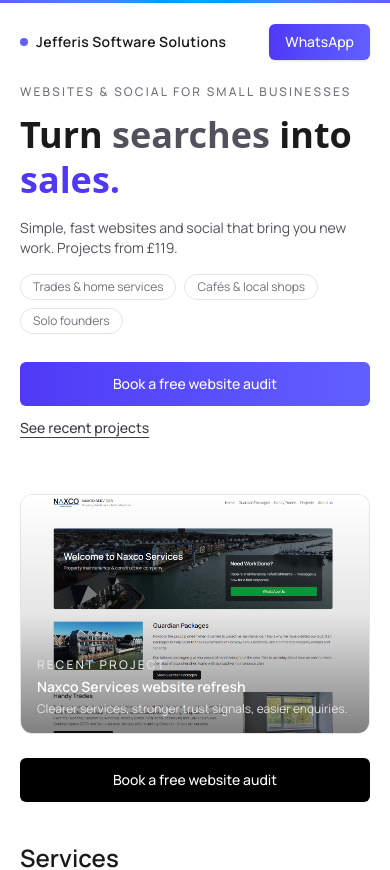
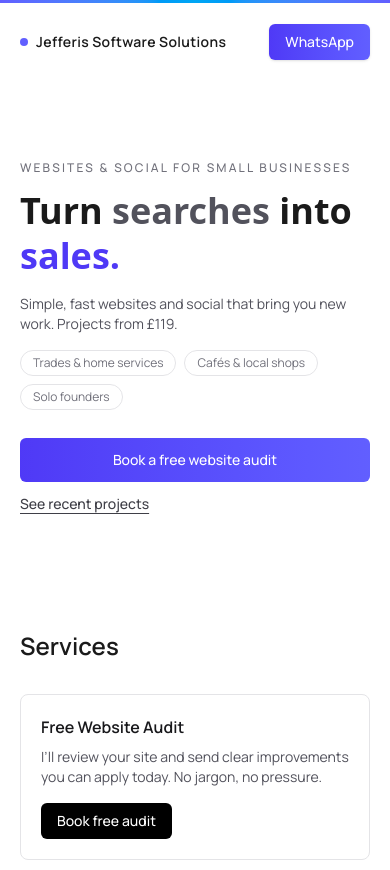
Before and after one commit to finnjefferis/jss, a Next.js app: page / in a window 390 px wide. Shown: the top 870 px of the page. Built offline with nearby package versions, Linux system fonts and the light colour scheme.

Commit message:
updated mobile cta

```diff
--- a/src/app/page.tsx
+++ b/src/app/page.tsx
@@ -179,36 +179,7 @@ export default function Page() {
     </svg>
   </div>
 
-  {/* MOBILE HERO (image) */}
-  <div className="md:hidden">
-    <div className="relative mt-4 h-60 w-full overflow-hidden rounded-xl border border-zinc-200 bg-zinc-50">
-      <Image
-        src="/naxco1.png"
-        alt="Example website built by Jefferis Software Solutions"
-        fill
-        className="object-cover"
-      />
-      <div className="absolute inset-0 bg-gradient-to-t from-black/50 via-black/10 to-transparent" />
-      <div className="absolute bottom-4 left-4 right-4">
-        <p className="text-xs font-medium uppercase tracking-[0.18em] text-zinc-200">
-          Recent project
-        </p>
-        <p className="mt-1 text-sm font-semibold text-white">
-          Naxco Services website refresh
-        </p>
-        <p className="mt-1 text-xs text-zinc-200">
-          Clearer services, stronger trust signals, easier enquiries.
-        </p>
-      </div>
-    </div>
 
-    <a
-      href="https://wa.me/447939309355?text=Hi%20Finn%2C%20I'd%20like%20a%20FREE%20website%20audit."
-      className="mt-6 block w-full rounded-md bg-black px-6 py-3 text-center text-sm font-medium text-white hover:bg-zinc-800"
-    >
-      Book a free website audit
-    </a>
-  </div>
 </section>
 
 
@@ -461,7 +432,7 @@ function HeroText() {
         </a>
         <a
           href="#recent-work"
-          className="text-sm font-medium text-zinc-700 underline-offset-4 underline"
+          className="text-sm font-medium text-zinc-700 underline-offset-4 underline "
         >
           See recent projects
         </a>
```
